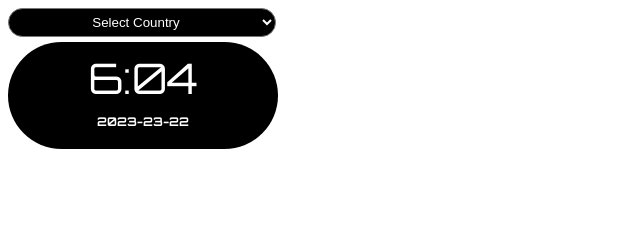
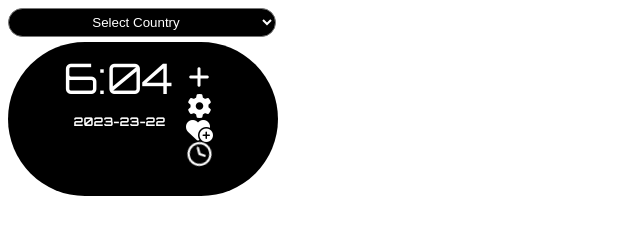
Before and after one commit to solvingIssues/timezone, a plain HTML site: page index.html in a window 1280 px wide. Shown: the whole page, without its empty margins (0-640 px from the left). Drawn offline with nearby package versions, Linux system fonts and the light colour scheme.

Commit message:
added clone clock; missing some events to add;

```diff
--- a/index.html
+++ b/index.html
@@ -5,28 +5,38 @@
     <meta http-equiv="X-UA-Compatible" content="IE=edge">
     <meta name="viewport" content="width=device-width, initial-scale=1.0">
     <title>Timezone</title>
+    <link rel="stylesheet" href="https://cdnjs.cloudflare.com/ajax/libs/font-awesome/6.4.0/css/all.min.css" integrity="sha512-iecdLmaskl7CVkqkXNQ/ZH/XLlvWZOJyj7Yy7tcenmpD1ypASozpmT/E0iPtmFIB46ZmdtAc9eNBvH0H/ZpiBw==" crossorigin="anonymous" referrerpolicy="no-referrer" />
     <link rel="stylesheet" href="//fonts.googleapis.com/css?family=Orbitron:300,400,600,700&amp;lang=en" />
     <link rel="stylesheet" href="src/css/main.css">
     <script src="src/js/consts.js"></script>
 </head>
 <body>
-    <div id="timezone" class="ui-widget-content">
-        <select name="availableTimezone" id="availableTimezone">
+    <div id="timezone" class="timezone ui-widget-content">
+        <select class="availableTimezone">
             <option value="0">Select Country</option>
         </select>
-        <div id="clock">
-            <div id="time">
-                <span id="hour">19</span>
-                <span>:</span>
-                <span id="minutes">50</span>
+        <div class="clock">
+            <div class="date-time">
+                <div class="time">
+                    <span class="hour">19</span>
+                    <span>:</span>
+                    <span class="minutes">50</span>
+                </div>
+                <div class="date">
+                    <span class="year">2023</span>
+                    <span>-</span>
+                    <span class="month">05</span>
+                    <span>-</span>
+                    <span class="day">22</span>
+                </div>
             </div>
-            <div id="date">
-                <span id="year">2023</span>
-                <span>-</span>
-                <span id="month">05</span>
-                <span>-</span>
-                <span id="day">22</span>
+            <div class="options">
+                <i class="fa-solid fa-plus new-clock"></i>
+                <i class="fa-solid fa-gear fa-spin settings"></i>
+                <i class="fa-solid fa-heart-circle-plus fa-beat"></i>
+                <i class="fa-regular fa-clock fa-shake"></i>
             </div>
+
         </div>
     </div>
     <script src="https://code.jquery.com/jquery-3.7.0.min.js" integrity="sha256-2Pmvv0kuTBOenSvLm6bvfBSSHrUJ+3A7x6P5Ebd07/g=" crossorigin="anonymous"></script>
--- a/src/css/main.css
+++ b/src/css/main.css
@@ -1,4 +1,4 @@
-#availableTimezone{
+.availableTimezone{
     width: 268px;
     margin-bottom: 5px;
     text-align: center;
@@ -7,21 +7,22 @@
     border-radius: 20px;
     padding: 5px;
 }
-#availableTimezone option{
+.availableTimezone option{
     border-radius: 20px;
 }
-#clock {
+.clock {
     padding: 10px;
     font-family: "Orbitron";
     font-size: 32px;
     flex: 1;
-    flex-direction: column;
+    flex-direction: row;
     display: flex;
     width: 250px;
     border-radius: 100px;
     background-color: black;
+    justify-content: center;
 }
-#time {
+.time {
     flex: 1;
     display:flex;
     flex-direction: row;
@@ -29,7 +30,13 @@
     margin: auto;
     font-size: 42px;
 }
-#date {
+.timezone {
+    display: flex;
+    flex:2;
+    flex-direction: column;
+    width: 268px;
+}
+.date {
     color: white;
     font-size: 12px;
     display: flex;
@@ -40,3 +47,16 @@
     margin: auto;
     font-weight: bold;
 }
+.options {
+    color: white;
+    font-size: 24px;
+    display: flex;
+    flex-direction: column;
+    padding: 13px 10px 10px 10px;
+    text-align: center;
+    margin: 0 0 10px 0;
+    font-weight: bold;
+}
+.new-clock {
+    margin-bottom: 5px;
+}
--- a/src/js/consts.js
+++ b/src/js/consts.js
@@ -250,7 +250,7 @@ const COUNTRY_TAG = {
     "ZW": "Zimbabwe"
   }
 
-  const COUNTRY_TIMEZONE = {
+const COUNTRY_TIMEZONE = {
 "Afghanistan": "Asia/Kabul" ,
 "Albania": "Europe/Tirane" ,
 "Algeria": "Africa/Algiers" ,
--- a/src/js/main.js
+++ b/src/js/main.js
@@ -1,6 +1,20 @@
-let country = getCountryByNavigatorLanguage().data;
+let clock = {
 
-function getCountryTime(countryTag) {
+    time:{
+        hours:"",
+        minutes: "",
+        seconds: "",
+        year: "",
+        month: "",
+        day: ""
+    },
+    timmer: function() {
+
+    },
+  country : getCountryByNavigatorLanguage().data,
+
+
+getCountryTime: function (countryTag) {
     let options = {
         timeZone: COUNTRY_TIMEZONE[COUNTRY_TAG[countryTag]],
         year: 'numeric',
@@ -13,7 +27,6 @@ function getCountryTime(countryTag) {
       formatter = new Intl.DateTimeFormat([], options);
 
     let res = formatter.format(new Date());
-    let len = res.length;
     let finalData = {
         day : res.slice(0, res.indexOf("/")),
         month : res.slice(res.indexOf("/") + 1, res.lastIndexOf("/")),
@@ -22,43 +35,79 @@ function getCountryTime(countryTag) {
         minutes : res.slice(res.lastIndexOf(":") - 2, res.lastIndexOf(":"))
     }
     return finalData;
-}
+},
 
-function fillSelectCountry() {
+fillSelectCountry: function() {
     let countries = Object.values(COUNTRY_TAG);
     let countriesTag = Object.keys(COUNTRY_TAG);
     let nCountries = countries.length;
 
     for(let i = 0; i < nCountries; i++) {
-        $("#availableTimezone").append('<option value="' + countriesTag[i] +'">' + countries[i] + '</option>');
+        $(".availableTimezone").append('<option value="' + countriesTag[i] +'">' + countries[i] + '</option>');
+    }
+},
+
+    setClock: function (el, tag) {
+        let currentTimeZone =
+    navigator.languages && navigator.languages.length
+        ? navigator.languages[0]
+        : navigator.language;
+        let countryTag = typeof(tag) == "undefined" ? currentTimeZone.slice(currentTimeZone.length - 2, currentTimeZone.length).toUpperCase() : tag;
+        let time = clock.getCountryTime(countryTag);
+        if(typeof(el) == "undefined") {
+            $(".hour").html(time.hours);
+            $(".minutes").html(time.minutes);
+            $(".year").html(time.year);
+            $(".month").html(time.month);
+            $(".day").html(time.data);
+        } else {
+            el.find(".hour").html(time.hours);
+            el.find(".minutes").html(time.minutes);
+            el.find(".year").html(time.year);
+            el.find(".month").html(time.month);
+            el.find(".day").html(time.data);
+        }
+    },
+    buttonsEvents: {
+
+    },
+    setEvents: function(id) {
+
+        $("#" + id).find(".new-clock").on('click', function(e) {
+            e.preventDefault();
+            let el = $(this).closest(".timezone");
+            let elementId = "timezone" + $(".timezone").length;
+            el.clone().appendTo("body");
+            $("body").children(".timezone").last().attr("id", elementId);
+            $("#" + elementId).draggable();
+            clock.setEvents(elementId);
+        });
+
+        $("#" + id).find(".availableTimezone").on('change', function(e) {
+            let aux = $(this).val();
+            country = getCountryByNavigatorLanguage(aux).data;
+            clock.setClock($(this).closest(".timezone"),aux);
+        });
     }
 }
 
-function setClock(tag) {
-    let currentTimeZone =
-  navigator.languages && navigator.languages.length
-      ? navigator.languages[0]
-      : navigator.language;
-    let countryTag = typeof(tag) == "undefined" ? currentTimeZone.slice(currentTimeZone.length - 2, currentTimeZone.length).toUpperCase() : tag;
-    let time = getCountryTime(countryTag);
-    $("#hour").html(time.hours);
-    $("#minutes").html(time.minutes);
-    $("#year").html(time.year);
-    $("#month").html(time.month);
-    $("#day").html(time.data);
-}
 
 $("document").ready(function(handler) {
-    fillSelectCountry();
-    $("#availableTimezone").on('change', function(event) {
-        let aux = $("#availableTimezone").val();
+    clock.fillSelectCountry();
+    $( "#timezone" ).draggable();
+    $(".availableTimezone").on('change', function(event) {
+        let aux = $(this).val();
         country = getCountryByNavigatorLanguage(aux).data;
-        setClock(aux);
+        clock.setClock($(this).closest(".timezone"),aux);
     });
-    setClock();
-
-    $( function() {
-        $( "#timezone" ).draggable();
-    } );
-
+    clock.setClock();
+    $("#timezone").find(".new-clock").on('click', function(event) {
+        event.preventDefault();
+        let el = $(this).closest(".timezone");
+        let elementId = "timezone" + $(".timezone").length;
+        el.clone().appendTo("body");
+        $("body").children(".timezone").last().attr("id", elementId);
+        $("#" + elementId).draggable();
+        clock.setEvents(elementId);
+    });
 });
```
Also changed, not shown: src/js/getCountry.js (+0 -11 lines).
